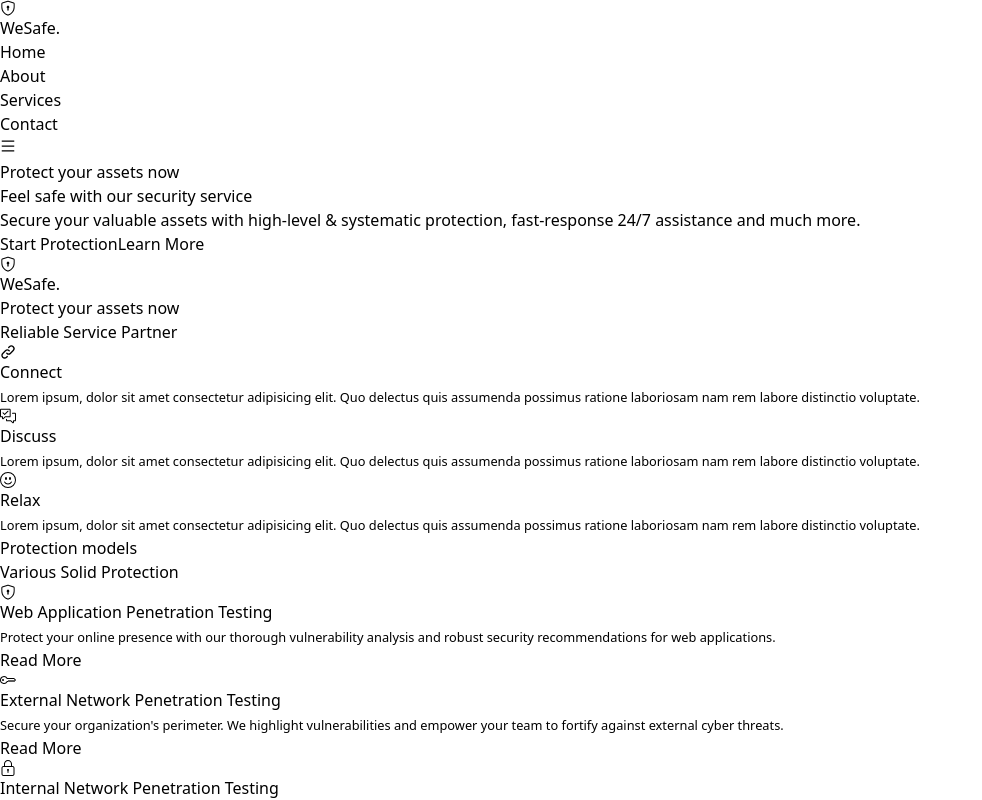
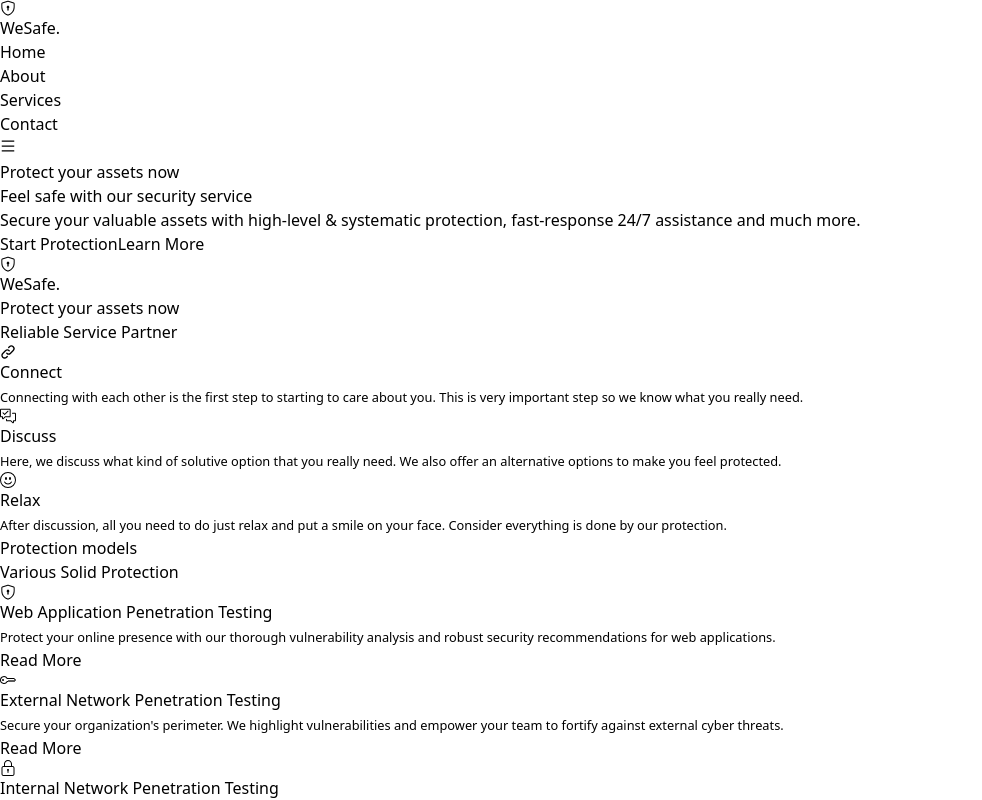
Before and after one commit to hellofromiqbal/wesave, a React (Vite) app: page / in a window 1280 px wide. Shown: the top 800 px of the page, without its empty margins (0-982 px from the left). Built offline with nearby package versions, Linux system fonts and the light colour scheme.

Commit message:
Edited StepSec desc

```diff
--- a/src/sections/StepSec.jsx
+++ b/src/sections/StepSec.jsx
@@ -16,19 +16,19 @@ const StepSec = (props) => {
       id: 1,
       icon: <IconConnect/>,
       title: "Connect",
-      desc: "Lorem ipsum, dolor sit amet consectetur adipisicing elit. Quo delectus quis assumenda possimus ratione laboriosam nam rem labore distinctio voluptate."
+      desc: "Connecting with each other is the first step to starting to care about you. This is very important step so we know what you really need."
     },
     {
       id: 2,
       icon: <IconDiscuss/>,
       title: "Discuss",
-      desc: "Lorem ipsum, dolor sit amet consectetur adipisicing elit. Quo delectus quis assumenda possimus ratione laboriosam nam rem labore distinctio voluptate."
+      desc: "Here, we discuss what kind of solutive option that you really need. We also offer an alternative options to make you feel protected."
     },
     {
       id: 3,
       icon: <IconRelax/>,
       title: "Relax",
-      desc: "Lorem ipsum, dolor sit amet consectetur adipisicing elit. Quo delectus quis assumenda possimus ratione laboriosam nam rem labore distinctio voluptate."
+      desc: "After discussion, all you need to do just relax and put a smile on your face. Consider everything is done by our protection."
     }
   ];
 
```
